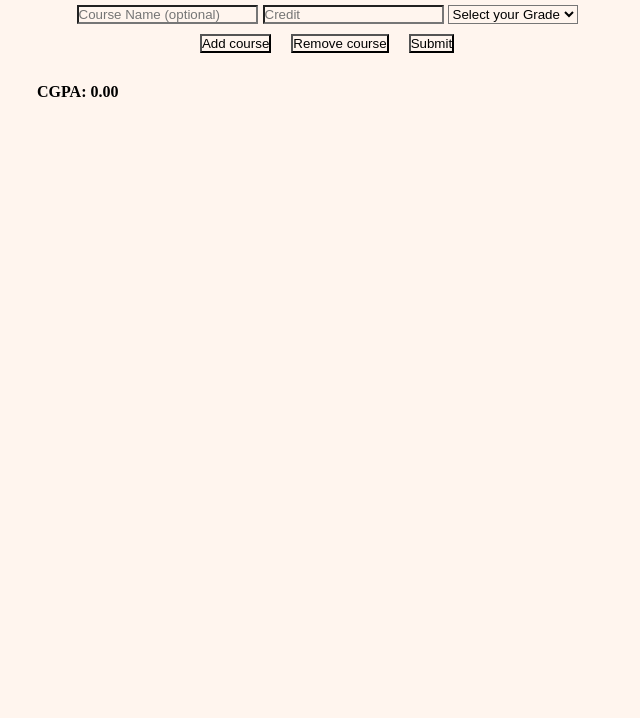
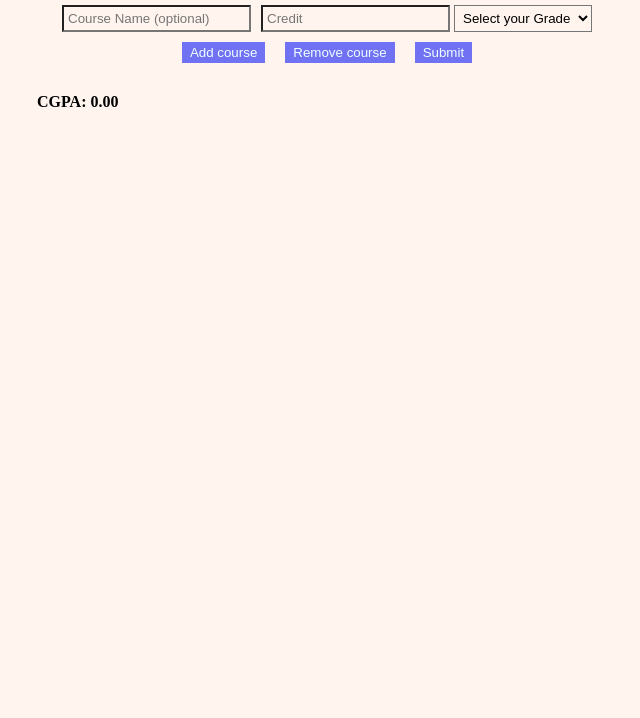
Before and after one commit to infoarifk/cgpa-calculator, a plain HTML site: page index.html in a window 1280 px wide. Shown: the part 82-800 px from the top of the page, without its empty margins (313-953 px from the left). Drawn offline with Linux system fonts and the light colour scheme.

Commit message:
project done

```diff
--- a/main.js
+++ b/main.js
@@ -48,6 +48,8 @@ function removeCourse(){
        document.getElementsByClassName("credit")[0].value='';
        document.getElementsByClassName("course-name")[0].value='';
        document.getElementsByClassName('grade')[0].value="";
+       document.getElementById("final-result").innerHTML="0.00";
+
 
     }
 
--- a/style.css
+++ b/style.css
@@ -17,6 +17,12 @@ margin: 0 auto;
 
 }
 
+input,select{
+    padding: 4px;
+}
+
+
+
 .button-area{
     display: flex;
     justify-content:center;
@@ -28,7 +34,7 @@ margin: 0 auto;
 
     display: flex;
     justify-content: center;
-    gap: 5px;
+    gap: 10px;
     margin-top: 10px;
 
 }
@@ -42,15 +48,29 @@ margin-bottom: 20px;
     max-width: 580px;
     margin: 0 auto;
 }
-
+#result-area{
+    margin-bottom: 20px;
+}
+button{
+    padding: 3px 8px;
+    background-color: rgb(113, 113, 243);
+    color: azure;
+    border: 0px;
+}
 @media only screen and (max-width: 600px) {
 
 h1{
     font-size: x-large;
 }
 
+input,select{
+    padding: 2px;
+}
+
+
 .input-area{
     flex-direction: column;
+    gap: 5px;
 
     }
 
```
